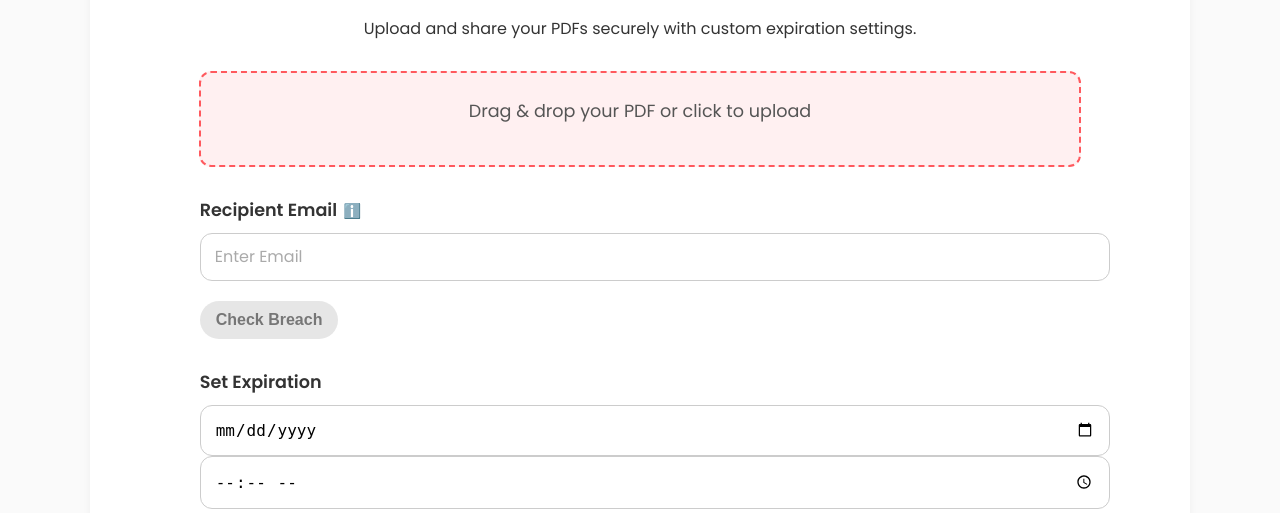
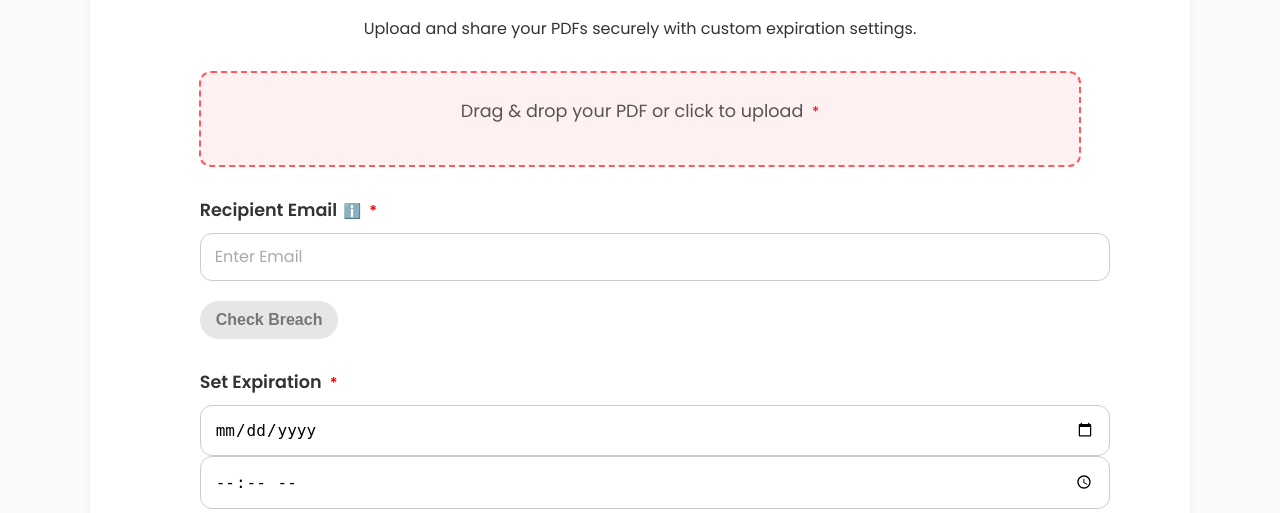
Before and after one commit to sophietsanang/Expirers, a Flask app: page / in a window 1280 px wide. Shown: the part 226-739 px from the top of the page. Run offline with Flask 3, Linux system fonts and the light colour scheme.

Commit message:
Added indicators Required for the boxes

```diff
--- a/static/styles.css
+++ b/static/styles.css
@@ -273,8 +273,8 @@ input::placeholder {
     position: absolute;
     z-index: 1;
 
-    top: 50%; /* Center vertically next to icon */
-    left: 120%; /* Move to the right of the icon */
+    top: 50%;
+    left: 120%;
     transform: translateY(-50%);
 
     opacity: 0;
@@ -288,3 +288,9 @@ input::placeholder {
     visibility: visible;
     opacity: 1;
   }
+
+  .required-indicator {
+    color: red;
+    font-size: 0.85em;
+    margin-left: 4px;
+  }
--- a/templates/index.html
+++ b/templates/index.html
@@ -165,7 +165,7 @@
           <div class="upload-box" id="uploadBox">
             <input type="file" id="fileInput" accept="application/pdf">
             <label for="fileInput">Drag & drop your PDF or click to
-              upload</label>
+              upload <span class="required-indicator">*</span>  </label>
             <p id="fileNameDisplay"
               style="margin-top: 10px; font-weight: 500;"></p>
           </div>
@@ -175,6 +175,7 @@
               Recipient Email
               <span class="tooltip-wrapper">
                 <span class="tooltip-icon">ℹ️</span>
+                <span class="required-indicator">*</span>
                 <span class="tooltip-text">
                   Note: It’s not unusual for an email to appear in multiple data breaches. According to the website Have I Been Pwned — a tool that tracks whether your email has been exposed in known data leaks — many people find their addresses in 5–10 breaches. This doesn’t necessarily mean the person is unsafe; it just shows how common large-scale breaches have become over time. Always use good judgment when sharing sensitive files.
                 </span>
@@ -187,7 +188,7 @@
           <div id="breachInfo"></div>
 
           <div class="form-group">
-            <label for="expiration">Set Expiration</label>
+            <label for="expiration">Set Expiration <span class="required-indicator">*</span> </label>
             <input type="date" id="expirationDate">
             <input type="time" id="expirationTime">
           </div>
```
